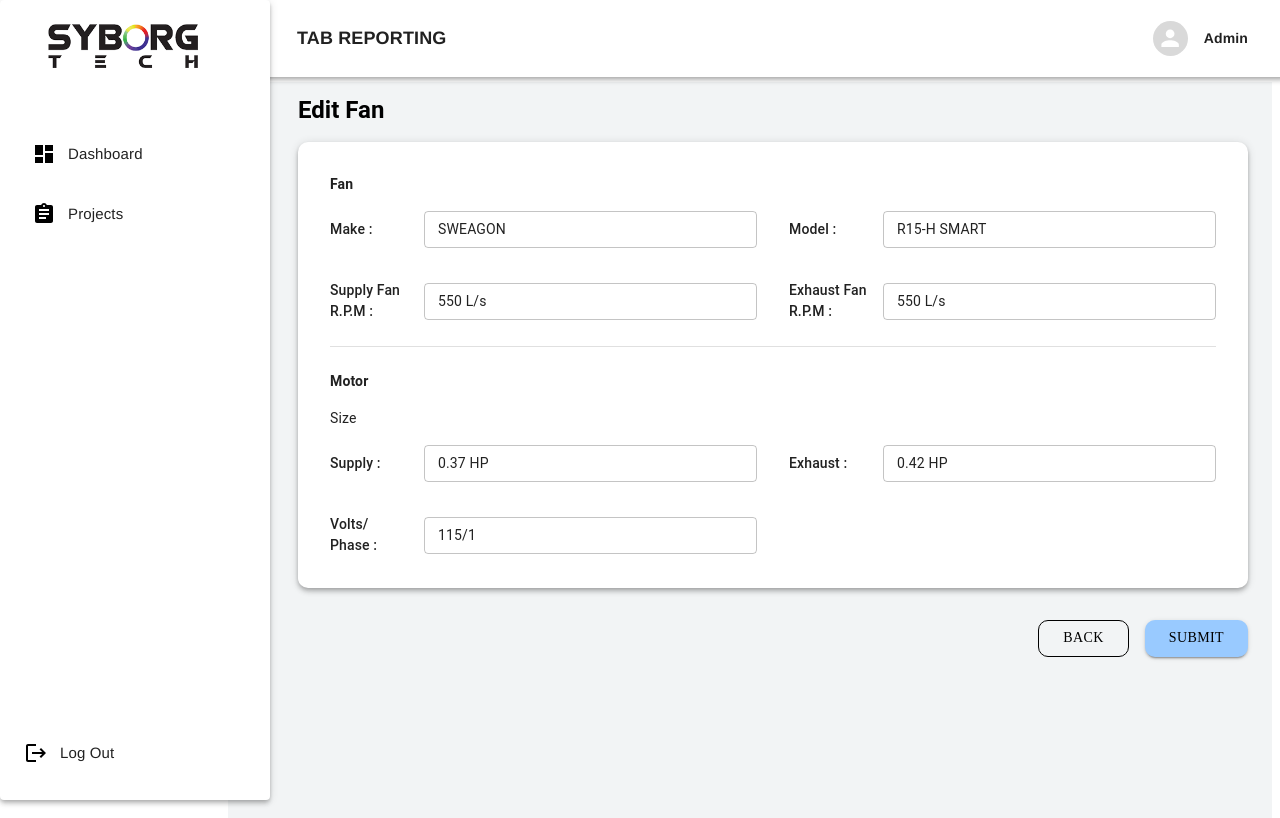
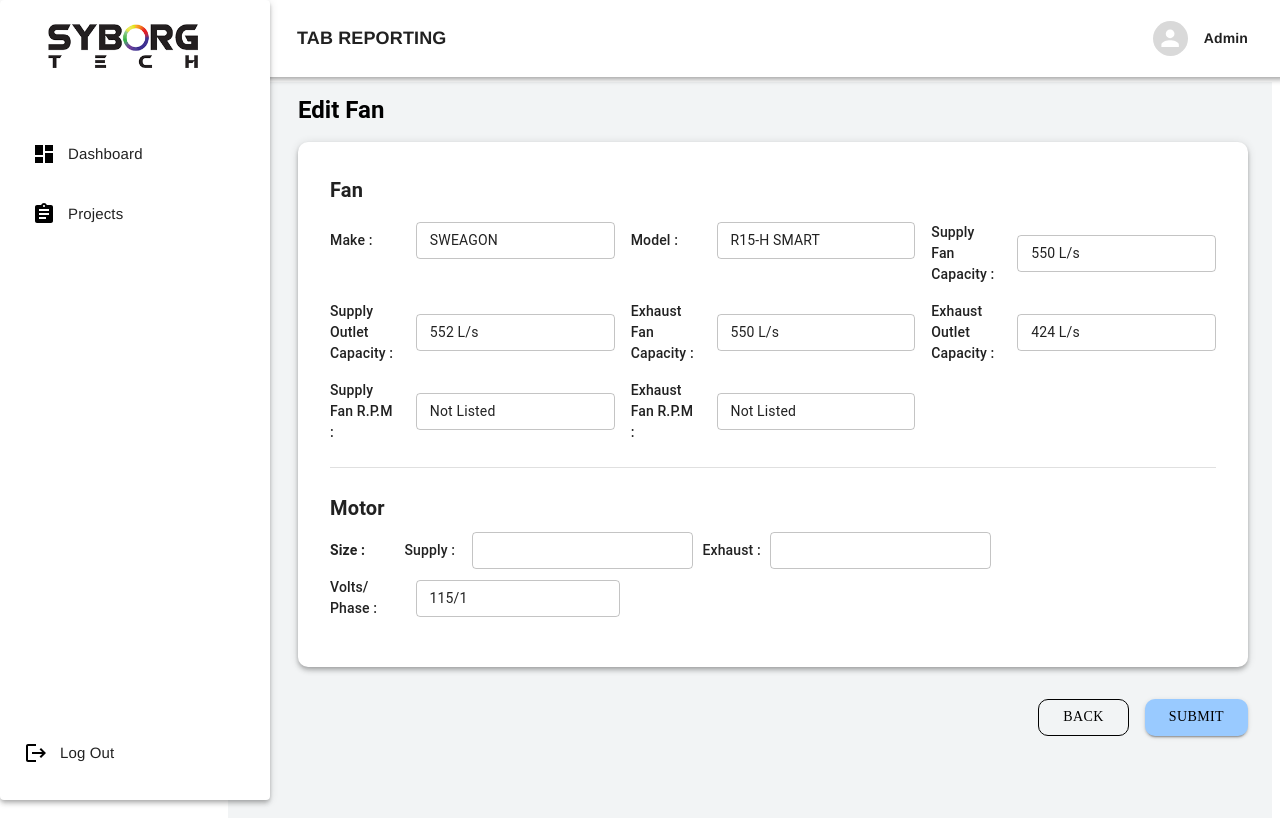
Before and after one commit to harshadyadav8485/ReactViteProject, a React (Vite) app: page /editFan1 in a window 1280 px wide. Built offline with nearby package versions, Linux system fonts and the light colour scheme.

Commit message:
create fan form , create actualfan and fan performance form, some basic changes in project2 and actualpump

```diff
--- a/src/Pages/CreateFan1.jsx
+++ b/src/Pages/CreateFan1.jsx
@@ -65,7 +65,7 @@ const CreateFan = () => {
           mb: 4,
         }}
       >
-        <Typography variant="h6" fontWeight="bold" sx={{ mb: 3 }}>
+        <Typography variant="h6" fontWeight="bold" sx={{ mb: 2 }}>
           Fan
         </Typography>
 
--- a/src/Pages/CreatePump.jsx
+++ b/src/Pages/CreatePump.jsx
@@ -63,7 +63,7 @@ const CreatePump = () => {
           mb: 4,
         }}
       >
-        <Typography variant="body1" fontWeight="bold" sx={{ mb: 3 }}>
+        <Typography variant="h6" fontWeight="bold" sx={{ mb: 3 }}>
           Pump
         </Typography>
 
@@ -134,7 +134,7 @@ const CreatePump = () => {
 
         <Divider sx={{ my: 3, borderRadius: "5px" }} />
 
-        <Typography variant="body1" fontWeight="bold" sx={{ mb: 3 }}>
+        <Typography variant="h6" fontWeight="bold" sx={{ mb: 3 }}>
           Motor
         </Typography>
 
@@ -147,7 +147,7 @@ const CreatePump = () => {
                   fontWeight: 500,
                 }}
               >
-                Manufacturer :
+                Manufacturer:
               </Typography>
               <TextField
                 fullWidth
--- a/src/Pages/EditFan1.jsx
+++ b/src/Pages/EditFan1.jsx
@@ -19,12 +19,16 @@ const CreateFan = () => {
   const [formData, setFormData] = useState({
     make: "SWEAGON",
     model: "R15-H SMART",
-    exhaustFanRpm: "550 L/s",
-    exhaust: "0.42 HP",
-    supply: "0.37 HP",
+    supplyFanCapacity: "550 L/s",
+    supplyOutletCapacity: "552 L/s",
+    exhaustFanCapacity: "550 L/s",
+    exhaustOutletCapacity: "424 L/s",
+    supplyFanRpm: "Not Listed",
+    exhaustFanRpm: "Not Listed",
+    exhaust: "",
+    supply: "",
     size: "",
     voltsPhase: "115/1",
-    supplyFanRpm: "550 L/s",
     rpm: "",
   });
 
@@ -65,12 +69,12 @@ const CreateFan = () => {
           mb: 4,
         }}
       >
-        <Typography variant="body1" fontWeight="bold" sx={{ mb: 2 }}>
+        <Typography variant="h6" fontWeight="bold" sx={{ mb: 2 }}>
           Fan
         </Typography>
 
-        <Grid container spacing={4}>
-          <Grid item xs={12} md={6}>
+        <Grid container spacing={2}>
+          <Grid item xs={12} md={4}>
             <Stack direction="row" spacing={2} alignItems="center">
               <Typography
                 sx={{
@@ -90,7 +94,7 @@ const CreateFan = () => {
               />
             </Stack>
           </Grid>
-          <Grid item xs={12} md={6}>
+          <Grid item xs={12} md={4}>
             <Stack direction="row" spacing={2} alignItems="center">
               <Typography
                 sx={{
@@ -111,7 +115,89 @@ const CreateFan = () => {
             </Stack>
           </Grid>
 
-          <Grid item xs={12} md={6}>
+           <Grid item xs={12} md={4}>
+                      <Stack direction="row" spacing={2} alignItems="center">
+                        <Typography
+                          sx={{
+                            width: 100,
+                            fontWeight: 500,
+                          }}
+                        >
+                          Supply Fan Capacity :
+                        </Typography>
+                        <TextField
+                          fullWidth
+                          size="small"
+                          name="supplyFanRpm"
+                          value={formData.supplyFanCapacity}
+                          onChange={handleChange}
+                          variant="outlined"
+                        />
+                      </Stack>
+                    </Grid>
+
+                    <Grid item xs={12} md={4}>
+                      <Stack direction="row" spacing={2} alignItems="center">
+                        <Typography
+                          sx={{
+                            width: 100,
+                            fontWeight: 500,
+                          }}
+                        >
+                         Supply Outlet Capacity :
+                        </Typography>
+                        <TextField
+                          fullWidth
+                          size="small"
+                          name="exhaustFanRpm"
+                          value={formData. supplyOutletCapacity}
+                          onChange={handleChange}
+                          variant="outlined"
+                        />
+                      </Stack>
+                    </Grid>
+                    <Grid item xs={12} md={4}>
+                      <Stack direction="row" spacing={2} alignItems="center">
+                        <Typography
+                          sx={{
+                            width: 100,
+                            fontWeight: 500,
+                          }}
+                        >
+                          Exhaust Fan Capacity :
+                        </Typography>
+                        <TextField
+                          fullWidth
+                          size="small"
+                          name="supplyFanRpm"
+                          value={formData.exhaustFanCapacity}
+                          onChange={handleChange}
+                          variant="outlined"
+                        />
+                      </Stack>
+                    </Grid>
+                    <Grid item xs={12} md={4}>
+                      <Stack direction="row" spacing={2} alignItems="center">
+                        <Typography
+                          sx={{
+                            width: 100,
+                            fontWeight: 500,
+                          }}
+                        >
+                          Exhaust Outlet Capacity :
+                        </Typography>
+                        <TextField
+                          fullWidth
+                          size="small"
+                          name="supplyFanRpm"
+                          value={formData.exhaustOutletCapacity}
+                          onChange={handleChange}
+                          variant="outlined"
+                        />
+                      </Stack>
+                    </Grid>
+
+          <Grid item xs={12} md={4}>
             <Stack direction="row" spacing={2} alignItems="center">
               <Typography
                 sx={{
@@ -132,7 +218,7 @@ const CreateFan = () => {
             </Stack>
           </Grid>
 
-          <Grid item xs={12} md={6}>
+          <Grid item xs={12} md={4}>
             <Stack direction="row" spacing={2} alignItems="center">
               <Typography
                 sx={{
@@ -156,65 +242,65 @@ const CreateFan = () => {
 
         <Divider sx={{ my: 3 }} />
 
-        <Typography variant="body1" fontWeight="bold" sx={{ mb: 2 }}>
+      <Typography variant="h6" fontWeight="bold" sx={{ mb: 1 }}>
           Motor
         </Typography>
+       <Grid container spacing={1} alignItems="center" sx={{ mb: 2 }}>
+               <Grid item xs={12} md={1}>
+           <Typography variant="body1" fontWeight="bold">Size :</Typography>
+         </Grid>
 
-        <Typography variant="body1" fontWeight="semibold" sx={{ mb: 2 }}>
-          Size
-        </Typography>
 
-        <Grid container spacing={4}>
-          <Grid item xs={12} md={6}>
-            <Stack direction="row" spacing={2} alignItems="center">
+                 <Grid item xs={12} md={4}>
+                   <Stack direction="row" spacing={1} alignItems="center">
                      <Typography
                        sx={{
-                  width: 100,
+                         width: 60,
                          fontWeight: 500,
                        }}
                      >
                        Supply :
                      </Typography>
                      <TextField
-                fullWidth
                        size="small"
                        name="supply"
                        value={formData.supply}
                        onChange={handleChange}
                        variant="outlined"
+
                      />
                    </Stack>
                  </Grid>
-          <Grid item xs={12} md={6}>
-            <Stack direction="row" spacing={2} alignItems="center">
+                 <Grid item xs={12} md={4}>
+                   <Stack direction="row" spacing={1} alignItems="center">
                      <Typography
                        sx={{
-                  width: 100,
+                         width: 60,
                          fontWeight: 500,
                        }}
                      >
                        Exhaust :
                      </Typography>
                      <TextField
-                fullWidth
                        size="small"
-                name="exhaust"
-                value={formData.exhaust}
+                       name="supply"
+                       value={formData.supply}
                        onChange={handleChange}
                        variant="outlined"
+
                      />
                    </Stack>
                  </Grid>
 
-          <Grid item xs={12} md={6}>
-            <Stack direction="row" spacing={2} alignItems="center">
+                 <Grid item xs={12} md={4}>
+                   <Stack direction="row" spacing={1} alignItems="center">
                      <Typography
                        sx={{
-                  width: 100,
+                         width: 110,
                          fontWeight: 500,
                        }}
                      >
-                Volts/ Phase :
+                       Volts/<br /> Phase :
                      </Typography>
                      <TextField
                        fullWidth
--- a/src/Pages/EditPump.jsx
+++ b/src/Pages/EditPump.jsx
@@ -63,7 +63,7 @@ const EditPump = () => {
           mb: 4,
         }}
       >
-        <Typography variant="body1" fontWeight="bold" sx={{ mb: 2 }}>
+        <Typography variant="h6" fontWeight="bold" sx={{ mb: 2 }}>
           Pump
         </Typography>
 
@@ -137,7 +137,7 @@ const EditPump = () => {
 
         <Divider sx={{ my: 3, borderRadius: "5px" }} />
 
-        <Typography variant="body1" fontWeight="bold" sx={{ mb: 2 }}>
+        <Typography variant="h6" fontWeight="bold" sx={{ mb: 2 }}>
           Motor
         </Typography>
 
@@ -150,7 +150,7 @@ const EditPump = () => {
                   fontWeight: 500,
                 }}
               >
-                Manufacture :
+                Manufacture:
               </Typography>
               <TextField
                 fullWidth
```
Also changed, not shown: src/Pages/ActualFan.jsx (+11 -6 lines), src/Pages/ActualPump.jsx (+21 -14 lines), 1 other file (tests, documents, lock files or other folders). Lines whose indentation alone changed are shown as unchanged.
